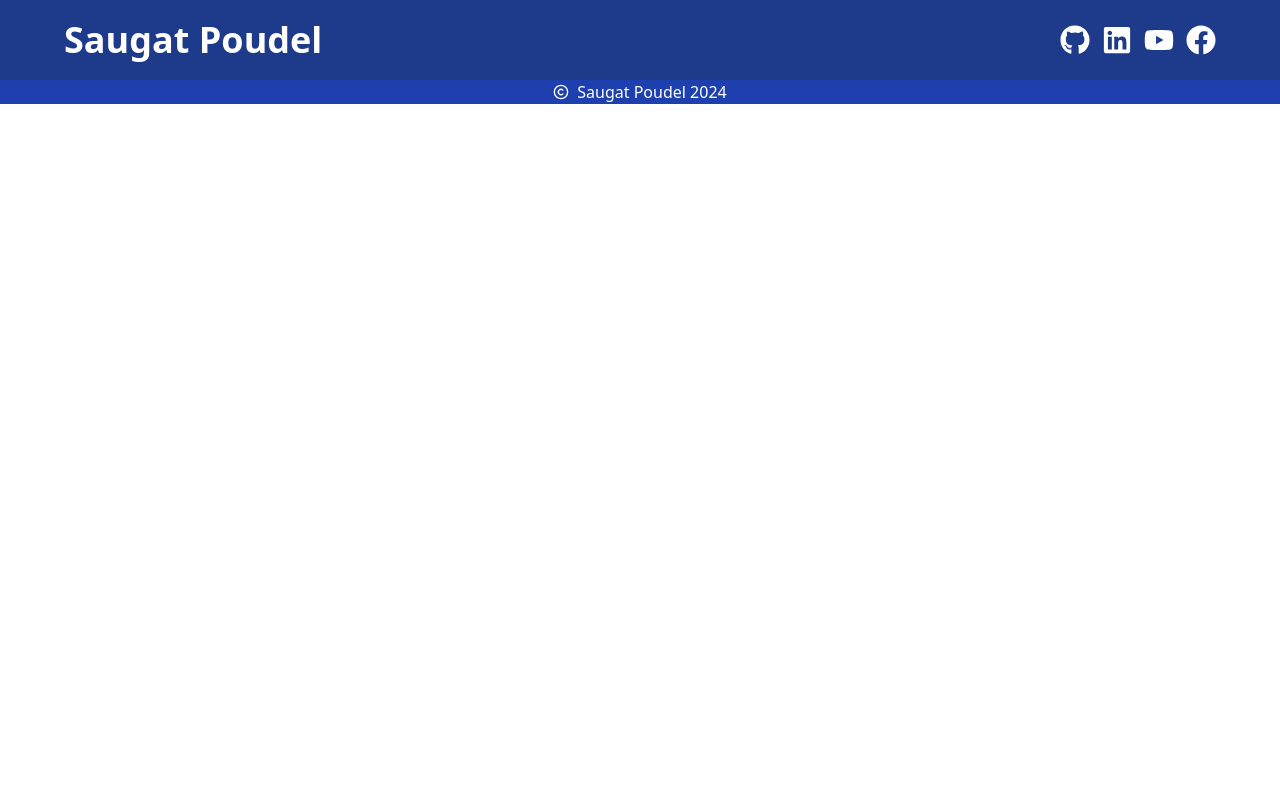
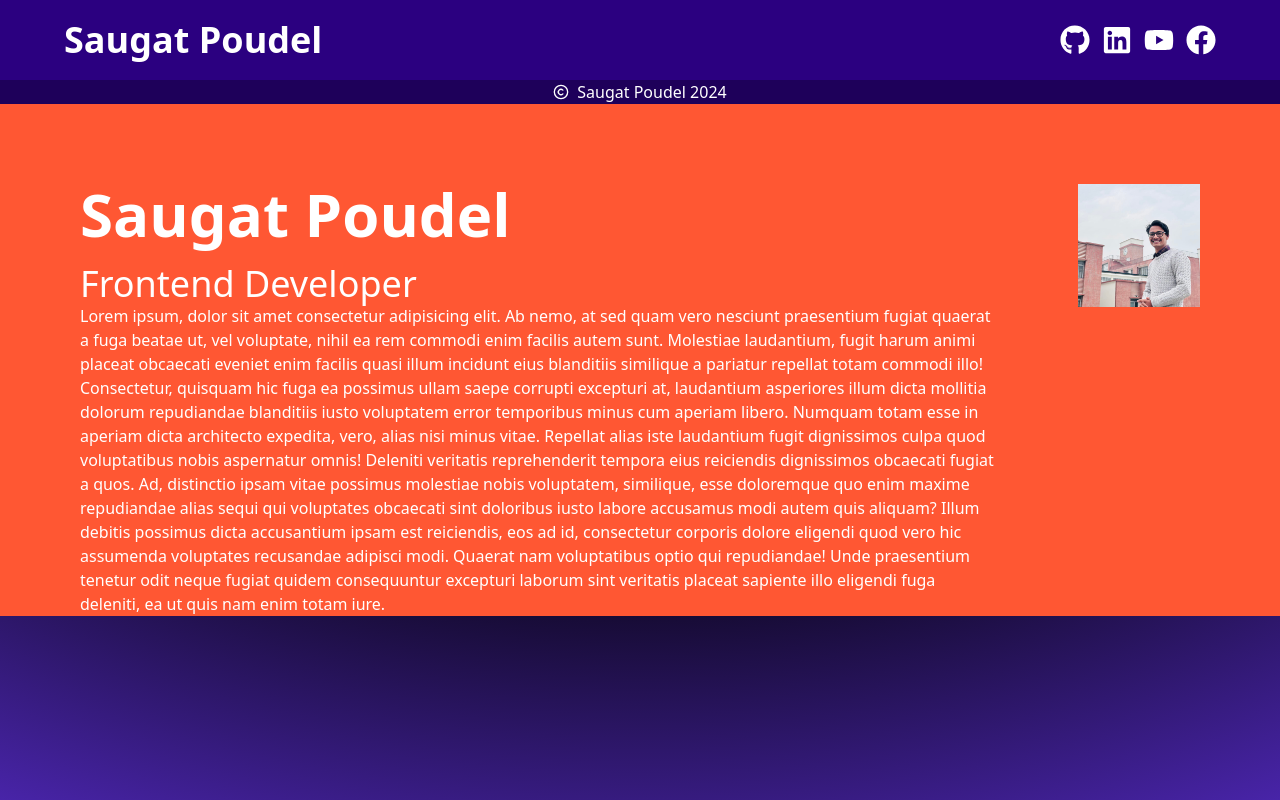
Before and after one commit to SaugatPoudell/newportfolio, a React (Create React App) app: page / in a window 1280 px wide. Built offline with nearby package versions, Linux system fonts and the light colour scheme.

Commit message:
UI Updated with BG

```diff
--- a/src/App.js
+++ b/src/App.js
@@ -1,13 +1,18 @@
 
 import Footer from './components/Footer';
+import Hero from './components/Hero';
 import Navbar from './components/Navbar';
 
 function App() {
   return (
-    <div className="App">
+    <>
+
+    <div className="absolute inset-0 -z-10 h-full w-full items-center [background:radial-gradient(125%_125%_at_50%_10%,#000_40%,#63e_100%)]">
       <Navbar/>
       <Footer/>
+      <Hero/>
     </div>
+    </>
   );
 }
 
--- a/src/components/Footer.jsx
+++ b/src/components/Footer.jsx
@@ -3,7 +3,7 @@ import { LuCopyright } from 'react-icons/lu'
 
 const Footer = () => {
   return (
-    <div className='bg-blue-800 flex justify-center items-center pt-0'>
+    <div className='bg-[#1e005a] flex justify-center items-center pt-0'>
         <div className='text-white flex gap-1 items-center'><LuCopyright/>
 <div className='text-white text-3xl font-bold'/>Saugat Poudel 2024</div>
     </div>
--- /dev/null
+++ b/src/components/Hero.jsx
@@ -0,0 +1,24 @@
+import React from 'react'
+import { mine_desc } from '../constants'
+import logo from '../images/forweb.jpg';
+
+const Hero = () => {
+  return (
+    <>
+      <div className='flex justify-around bg-[#FF5733]'>
+        <div>
+    <div className='text-white ml-20 mt-20 text-3xl lg:text-6xl lg:font-bold'>Saugat Poudel</div>
+    <div className='text-2xl text-white ml-20 pt-5 gradiet lg:text-4xl'>Frontend Developer</div>
+    <p className='text-white mr-20 ml-20 w-500'>{mine_desc}</p>
+    </div>
+    <div className='w-screen mt-20 mr-20'>
+      <img src={logo} alt='IDK'/>
+    </div>
+
+    </div>
+
+    </>
+  )
+}
+
+export default Hero
--- a/src/components/Navbar.jsx
+++ b/src/components/Navbar.jsx
@@ -5,14 +5,15 @@ import { FaGithub,FaLinkedin,FaYoutube,FaFacebook} from "react-icons/fa";
 const Navbar = () => {
   return (
 <>
-<div className='bg-blue-900 h-30 flex justify-between h-20 items-center p-16 py-10'>
+<div className='bg-[#2b0080] h-30 flex justify-between h-20 items-center p-16 py-10'>
   <p className='text-4xl font-bold text-white'>Saugat Poudel</p>
   <div className="flex justify-end gap-3">
-  <p className='text-white text-3xl'><FaGithub/></p>
+  <p className='text-white text-3xl' onClick={()=>{
+    console.log("Github")
+  }}><FaGithub/></p>
   <p className='text-white text-3xl'><FaLinkedin/> </p>
   <p className='text-white text-3xl'><FaYoutube/></p>
   <p className='text-white text-3xl'><FaFacebook/> </p>
-
   </div>
 </div>
 </>
--- /dev/null
+++ b/src/constants/index.js
@@ -0,0 +1,2 @@
+
+export const  mine_desc='Lorem ipsum, dolor sit amet consectetur adipisicing elit. Ab nemo, at sed quam vero nesciunt praesentium fugiat quaerat a fuga beatae ut, vel voluptate, nihil ea rem commodi enim facilis autem sunt. Molestiae laudantium, fugit harum animi placeat obcaecati eveniet enim facilis quasi illum incidunt eius blanditiis similique a pariatur repellat totam commodi illo! Consectetur, quisquam hic fuga ea possimus ullam saepe corrupti excepturi at, laudantium asperiores illum dicta mollitia dolorum repudiandae blanditiis iusto voluptatem error temporibus minus cum aperiam libero. Numquam totam esse in aperiam dicta architecto expedita, vero, alias nisi minus vitae. Repellat alias iste laudantium fugit dignissimos culpa quod voluptatibus nobis aspernatur omnis! Deleniti veritatis reprehenderit tempora eius reiciendis dignissimos obcaecati fugiat a quos. Ad, distinctio ipsam vitae possimus molestiae nobis voluptatem, similique, esse doloremque quo enim maxime repudiandae alias sequi qui voluptates obcaecati sint doloribus iusto labore accusamus modi autem quis aliquam? Illum debitis possimus dicta accusantium ipsam est reiciendis, eos ad id, consectetur corporis dolore eligendi quod vero hic assumenda voluptates recusandae adipisci modi. Quaerat nam voluptatibus optio qui repudiandae! Unde praesentium tenetur odit neque fugiat quidem consequuntur excepturi laborum sint veritatis placeat sapiente illo eligendi fuga deleniti, ea ut quis nam enim totam iure.'
```
Also changed, not shown: src/images/forweb.jpg (added), src/images/logo.svg (added).
